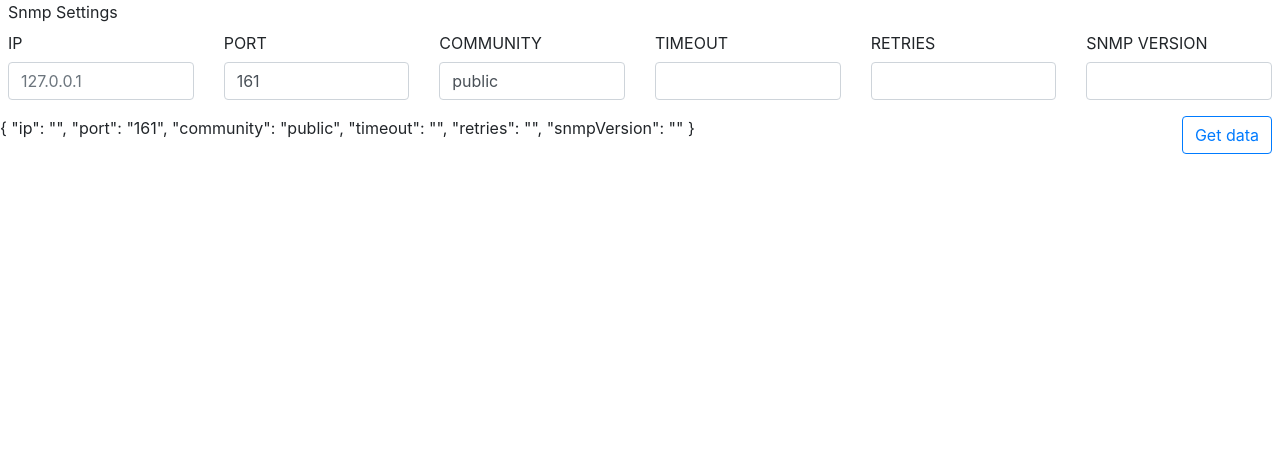
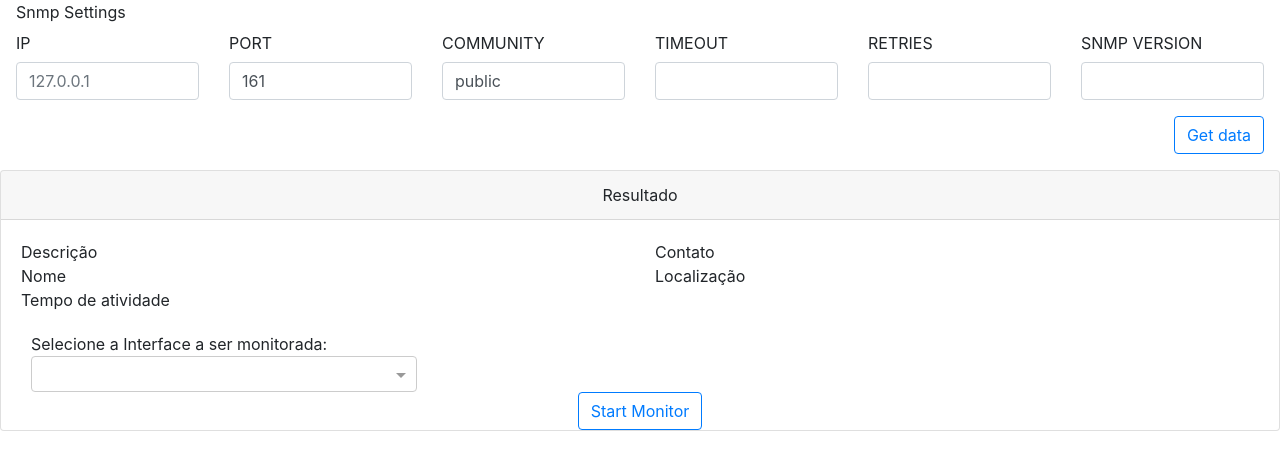
Before and after one commit to lcsFloriani/FerramentaSnmp, an Angular app in the folder client/: page /snmp in a window 1280 px wide. Shown: the top 470 px of the page. Built offline with nearby package versions, Linux system fonts and the light colour scheme.

Commit message:
Mudança na API, e implementação do front-end

```diff
--- a/client/angular.json
+++ b/client/angular.json
@@ -30,7 +30,8 @@
               "src/styles.scss",
               "node_modules/bootstrap/dist/css/bootstrap.min.css"
             ],
-            "scripts": [],
+            "scripts": [
+            ],
             "es5BrowserSupport": true
           },
           "configurations": {
@@ -88,7 +89,8 @@
               "src/styles.scss",
               "node_modules/bootstrap/dist/css/bootstrap.min.css"
             ],
-            "scripts": [],
+            "scripts": [
+            ],
             "assets": [
               "src/favicon.ico",
               "src/assets"
--- a/client/package.json
+++ b/client/package.json
@@ -19,11 +19,13 @@
     "@angular/platform-browser": "~7.2.0",
     "@angular/platform-browser-dynamic": "~7.2.0",
     "@angular/router": "~7.2.0",
+    "@ng-select/ng-select": "^2.16.4",
     "bootstrap": "^4.3.1",
     "core-js": "^2.5.4",
     "jquery": "^3.3.1",
     "popper": "^1.0.1",
     "rxjs": "~6.4.0",
+    "rxjs-compat": "^6.4.0",
     "tslib": "^1.9.0",
     "zone.js": "~0.8.26"
   },
--- a/client/src/app/SnmpTool/SnmpManager/snmpManager.component.html
+++ b/client/src/app/SnmpTool/SnmpManager/snmpManager.component.html
@@ -1,4 +1,4 @@
-<div class="ml-2 mr-2">
+<div class="ml-3 mr-3">
   <form [formGroup]="formModel">
     <div class="row">
       <div class="col-sm-12">
@@ -8,46 +8,124 @@
           </div>
           <div class="col-sm-2">
             <div class="form-group">
-              <label class ="col-form-label" for="ip">IP</label>
+              <label class="col-form-label" for="ip">IP</label>
               <input type="text" class="form-control" name="ip" id="ip" formControlName="ip" placeholder="127.0.0.1">
             </div>
           </div>
           <div class="col-sm-2">
             <div class="form-group">
-              <label class ="col-form-label" for="port">PORT</label>
-              <input type="text" class="form-control" name="port" id="port" formControlName="port" placeholder="161" value="161">
+              <label class="col-form-label" for="port">PORT</label>
+              <input type="text" class="form-control" name="port" id="port" formControlName="port" placeholder="161"
+                value="161">
             </div>
           </div>
           <div class="col-sm-2">
             <div class="form-group">
-              <label class ="col-form-label" for="community">COMMUNITY</label>
-              <input type="text" class="form-control" name="community" id="community" formControlName="community" placeholder="public">
+              <label class="col-form-label" for="community">COMMUNITY</label>
+              <input type="text" class="form-control" name="community" id="community" formControlName="community"
+                placeholder="public">
             </div>
           </div>
           <div class="col-sm-2">
             <div class="form-group">
-              <label class ="col-form-label" for="timeout">TIMEOUT</label>
+              <label class="col-form-label" for="timeout">TIMEOUT</label>
               <input type="text" class="form-control" name="timeout" id="timeout" formControlName="timeout">
             </div>
           </div>
           <div class="col-sm-2">
             <div class="form-group">
-              <label class ="col-form-label" for="retries">RETRIES</label>
+              <label class="col-form-label" for="retries">RETRIES</label>
               <input type="text" class="form-control" name="retries" id="retries" formControlName="retries">
             </div>
           </div>
           <div class="col-sm-2">
             <div class="form-group">
-              <label class ="col-form-label" for="version">SNMP VERSION</label>
+              <label class="col-form-label" for="version">SNMP VERSION</label>
               <input type="text" class="form-control" name="version" id="version" formControlName="snmpVersion">
+            </div>
+          </div>
+          <div class="col-sm-12">
+            <div class="float-right form-group">
+              <label class="col-form-label" for="btnGetData"></label>
+              <button type="button" (click)="this.GetData()" id="btnGetData" class="btn btn-outline-primary">Get
+                data</button>
             </div>
           </div>
         </div>
       </div>
     </div>
-    <div class="float-right">
-        <button type="button" class="btn btn-outline-primary">Get data</button>
-    </div>
   </form>
 </div>
-    {{ formModel.value | json }}
+<div *ngIf="true" class="card text-center">
+  <div class="card-header text-center">
+    Resultado
+  </div>
+  <div class="card-body col-sm-12 text-justify">
+    <div class="row">
+      <div class="col-sm-6">
+        <div>
+          <span>Descrição</span>
+        </div>
+        <div class="truncate ml-3">
+          <span title="{{ equipment?.description }}" class="font-weight-light"> {{ equipment?.description }}</span>
+        </div>
+      </div>
+      <div class="col-sm-6">
+        <div>
+          <span>Contato</span>
+        </div>
+        <div class="truncate ml-3">
+          <span title="{{ equipment?.contact }}" class="font-weight-light"> {{ equipment?.contact }}</span>
+        </div>
+      </div>
+      <div class="col-sm-6">
+        <div>
+          <span>Nome</span>
+        </div>
+        <div class="truncate ml-3">
+          <span title="{{ equipment?.name }}" class="font-weight-light"> {{ equipment?.name }}</span>
+        </div>
+      </div>
+      <div class="col-sm-6">
+        <div>
+          <span>Localização</span>
+        </div>
+        <div class="truncate ml-3">
+          <span title="{{ equipment?.location }}" class="font-weight-light"> {{ equipment?.location }}</span>
+        </div>
+      </div>
+      <div class="col-sm-6">
+        <div>
+          <span>Tempo de atividade</span>
+        </div>
+        <div class="truncate ml-3">
+          <span title="{{ equipment?.upTime }}" class="font-weight-light"> {{ equipment?.upTime }}</span>
+        </div>
+      </div>
+    </div>
+    <div>
+    </div>
+  </div>
+  <div class="col-sm-12">
+    <div class="col-sm-4">
+      <div class="text-left">
+        <span>Selecione a Interface a ser monitorada: </span>
+      </div>
+    </div>
+    <div class="col-sm-12">
+      <div class="row">
+        <div class="col-sm-4">
+          <ng-select [items]="data" bindLabel="description"
+            [(ngModel)]="this.interface" (update)="this.updateSelectedInterface($event)">
+            <ng-template ng-label-tmp let-item="item">
+              {{ item.description }}
+            </ng-template>
+          </ng-select>
+        </div>
+      </div>
+      <button type="button" (click)="this.startInterfaceMonitor()" id="btnStartInterfaceMonitor"
+        class="btn btn-outline-primary">Start Monitor</button>
+    </div>
+  </div>
+</div>
+{{ interface | json }}
--- a/client/src/app/SnmpTool/SnmpManager/snmpManager.component.ts
+++ b/client/src/app/SnmpTool/SnmpManager/snmpManager.component.ts
@@ -1,3 +1,5 @@
+import { SnmpManagerCommand, Equipment, Interface } from './../shared/equipment.model';
+import { SnmpService } from './../shared/snmp.service';
 import { Component, Input } from '@angular/core';
 import { FormGroup } from '@angular/forms';
 
@@ -8,6 +10,25 @@ import { FormGroup } from '@angular/forms';
 
 export class SnmpManagerComponent {
     @Input() public formModel: FormGroup;
+    public data: any;
+    public equipment: Equipment;
+    public interface: Interface;
+    constructor(public snmpService: SnmpService) { }
 
-
+    public GetData(): void {
+        const snmpManager: SnmpManagerCommand = new SnmpManagerCommand(this.formModel.value);
+        this.snmpService.get(snmpManager)
+                .take(1)
+                .subscribe((eq: Equipment) => this.updateEquips(eq));
+    }
+    public startInterfaceMonitor(): void {
+        //
+    }
+    public updateSelectedInterface(data: Interface): void {
+        this.interface = data;
+    }
+    private updateEquips(equipment: Equipment) {
+        this.equipment = equipment;
+        this.data = equipment.networkInterfaces;
+    }
 }
--- /dev/null
+++ b/client/src/app/SnmpTool/shared/equipment.model.ts
@@ -0,0 +1,55 @@
+export class Equipment {
+    description: string;
+    contact: string;
+    name: string;
+    location: string;
+    upTime: string;
+    interfacesCount: number;
+    networkInterfaces: Interface[] = [];
+}
+
+export class SnmpManager {
+    ip: string;
+    port: number;
+    community: string;
+    timeout: number;
+    retries: number;
+    snmpVersion: SnmpVersionEnum;
+}
+
+export class Interface {
+    index: string;
+    description: string;
+    type: string;
+    speed: number;
+    mac: string;
+    adminStatus: string;
+    operationalStatus: string;
+}
+
+export class InterfaceDetail {
+    utilizationRate: number;
+    DateTime: Date;
+}
+
+export class SnmpManagerCommand {
+    ip: string;
+    port: number;
+    community: string;
+    timeout: number;
+    retries: number;
+    snmpVersion: SnmpVersionEnum;
+    constructor(snmpManager: SnmpManager) {
+        this.ip = snmpManager.ip;
+        this.port = snmpManager.port;
+        this.community = snmpManager.community;
+        this.timeout = snmpManager.timeout;
+        this.retries = snmpManager.retries;
+        this.snmpVersion = snmpManager.snmpVersion;
+    }
+}
+export enum SnmpVersionEnum {
+    V1,
+    V2,
+    V3
+}
--- /dev/null
+++ b/client/src/app/SnmpTool/shared/snmp.service.ts
@@ -0,0 +1,24 @@
+import { HttpClient } from '@angular/common/http';
+import { Injectable } from '@angular/core';
+import { Observable } from 'rxjs-compat/Observable';
+
+import { Equipment, SnmpManagerCommand, InterfaceDetail } from './equipment.model';
+import { BaseService } from './../../shared/utils/base-service';
+
+
+@Injectable()
+
+export class SnmpService extends BaseService {
+    private api = 'http://localhost:5674/';
+    constructor(public httpClient: HttpClient) {
+        super(null);
+    }
+    public get(snmpManagerCommand: SnmpManagerCommand): Observable<Equipment> {
+        return this.httpClient.post(`${this.api}api/equipment/`, snmpManagerCommand)
+            .map((response: Equipment) => response);
+    }
+    public getInterfaceDetails(snmpManagerCommand: SnmpManagerCommand, interfaceId: number): Observable<InterfaceDetail> {
+        return this.getWithBody(`${this.api}api/equipment/${interfaceId}`, snmpManagerCommand)
+                                .map((response: InterfaceDetail) => response);
+    }
+}
--- a/client/src/app/app.module.ts
+++ b/client/src/app/app.module.ts
@@ -1,16 +1,16 @@
+import { NgModule } from '@angular/core';
 import { BrowserModule } from '@angular/platform-browser';
-import { NgModule } from '@angular/core';
+import { HttpClientModule } from '@angular/common/http';
 
 import { AppRoutingModule } from './app-routing.module';
 import { AppComponent } from './app.component';
-import { CommonModule } from '@angular/common';
-
 @NgModule({
   declarations: [
     AppComponent
   ],
   imports: [
     BrowserModule,
+    HttpClientModule,
     AppRoutingModule
   ],
   providers: [],
--- /dev/null
+++ b/client/src/app/shared/utils/base-service.ts
@@ -0,0 +1,15 @@
+import { Observable } from 'rxjs-compat/Observable';
+
+import { HttpClient } from '@angular/common/http';
+
+export class BaseService {
+    constructor(protected http: HttpClient) {
+        //
+    }
+    public getWithBody(url: string, body: any): Observable<any> {
+        return this.http.request('get', url, { body }).map((response: boolean) => response);
+    }
+    public deleteRequestWithBody(url: string, body: any): Observable<boolean> {
+         return this.http.request('delete', url, { body }).map((response: boolean) => response);
+    }
+}
--- a/client/src/styles.scss
+++ b/client/src/styles.scss
@@ -1 +1,2 @@
 /* You can add global styles to this file, and also import other style files */
+@import "~@ng-select/ng-select/themes/default.theme.css";
```
Also changed, not shown: client/src/app/SnmpTool/snmpTool.module.ts (+5 -4 lines), client/src/app/app.component.ts (+13 -0 lines), 2 other files (tests, documents, lock files or other folders).
